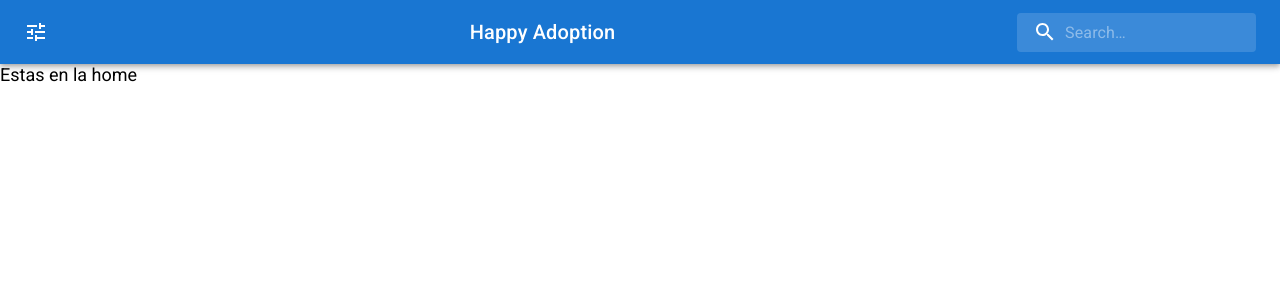
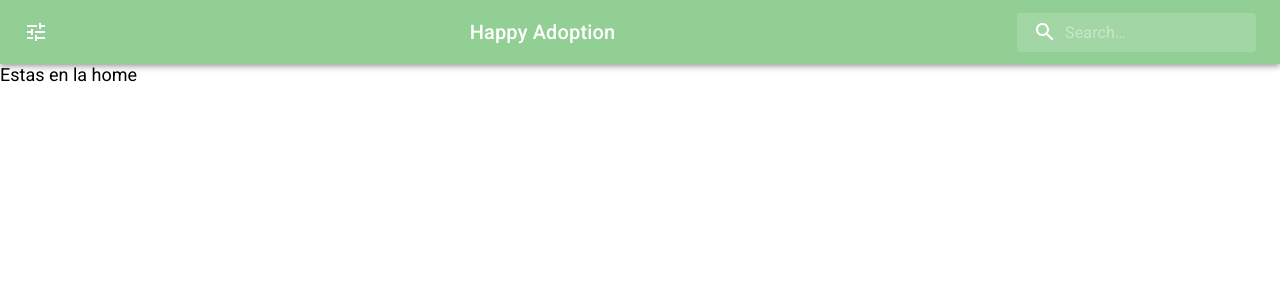
Before and after one commit to miguelCidPaz/animal-adoption-front, a React (Create React App) app: page / in a window 1280 px wide. Shown: the top 300 px of the page. Built offline with nearby package versions, Linux system fonts and the light colour scheme.

Commit message:
update color

```diff
--- a/src/assets/styles.scss
+++ b/src/assets/styles.scss
@@ -7,4 +7,4 @@ Cuando vayais a hacer el estilo de un componente solo teneis que enlazarlo aqui
 @import "./components/Main/main.scss";
 
 */
-@import "./components/NavBar/Navbar.scss";
+@import "../components/NavBar/NavBar.scss";
--- a/src/components/NavBar/Navbar.scss
+++ b/src/components/NavBar/Navbar.scss
@@ -1,3 +1,7 @@
 .logo {
   text-align: center;
 }
+
+#root > main > div > div > header {
+  background-color: #92cf94;
+}
--- a/src/index.js
+++ b/src/index.js
@@ -1,24 +1,11 @@
 import React from "react";
 import ReactDOM from "react-dom";
-import { ThemeProvider, createTheme } from "@material-ui/core/styles";
-import green from "@material-ui/core/colors/green";
 
 import App from "./App";
 
-let theme = createTheme({
-  palette: {
-    primary: {
-      light: green[200],
-      main: green[400],
-      dark: green[800],
-    },
-  },
-});
 ReactDOM.render(
   <React.StrictMode>
-    <ThemeProvider theme={theme}>
-      <App />
-    </ThemeProvider>
+    <App />
   </React.StrictMode>,
   document.getElementById("root")
 );
--- a/src/views/Home.jsx
+++ b/src/views/Home.jsx
@@ -4,7 +4,7 @@ import NavBar from "../components/NavBar/NavBar";
 function MainView() {
   return (
     <div>
-      <NavBar />
+      <NavBar variant="contained" color="primary" />
       <p>Estas en la home</p>
     </div>
   );
```
